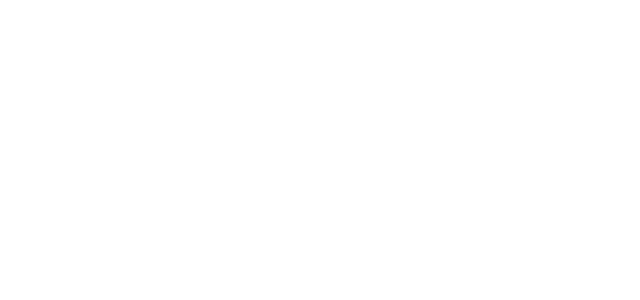
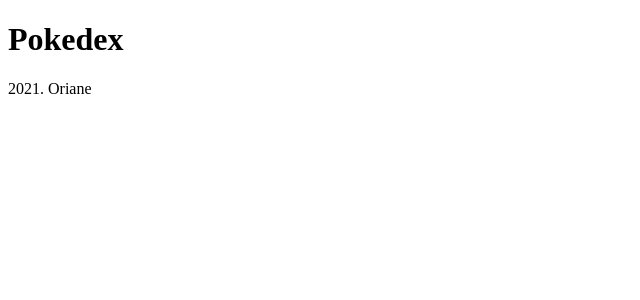
Before and after one commit to o-louis/next-site, a Next.js app: page / in a window 1280 px wide. Shown: the top 300 px of the page, without its empty margins (0-640 px from the left). Built offline with nearby package versions, Linux system fonts and the light colour scheme.

Commit message:
feat(_app): Add Layouts component to the MyApp

```diff
--- a/pages/_app.js
+++ /dev/null
@@ -1,7 +0,0 @@
-import "tailwindcss/tailwind.css";
-
-function MyApp({ Component, pageProps }) {
-  return <Component {...pageProps} />;
-}
-
-export default MyApp;
--- /dev/null
+++ b/pages/_app.jsx
@@ -0,0 +1,12 @@
+import "tailwindcss/tailwind.css";
+import Layout from "../components/Layouts/Layouts";
+
+function MyApp({ Component, pageProps }) {
+  return (
+    <Layout>
+      <Component {...pageProps} />
+    </Layout>
+  );
+}
+
+export default MyApp;
```
